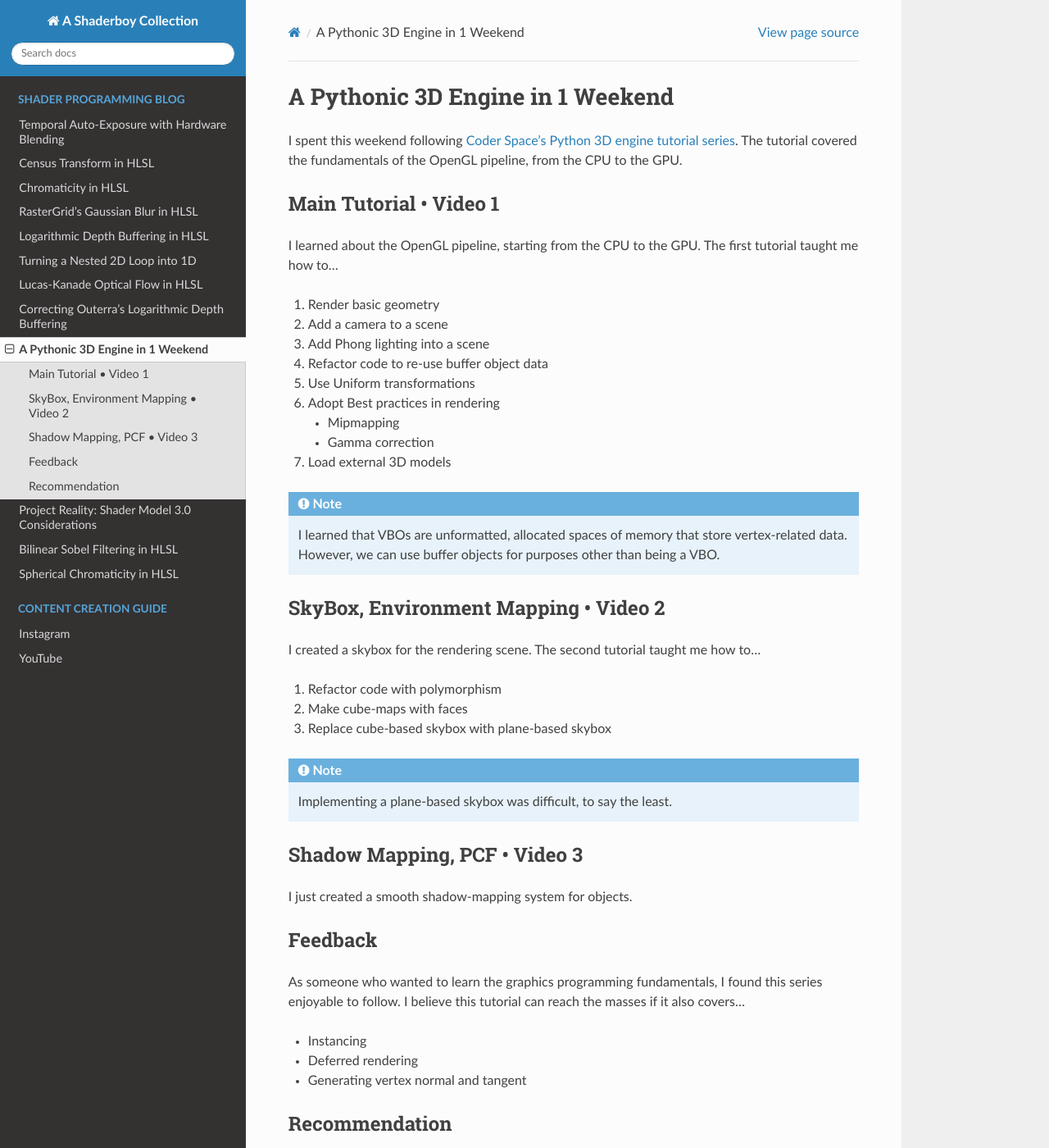
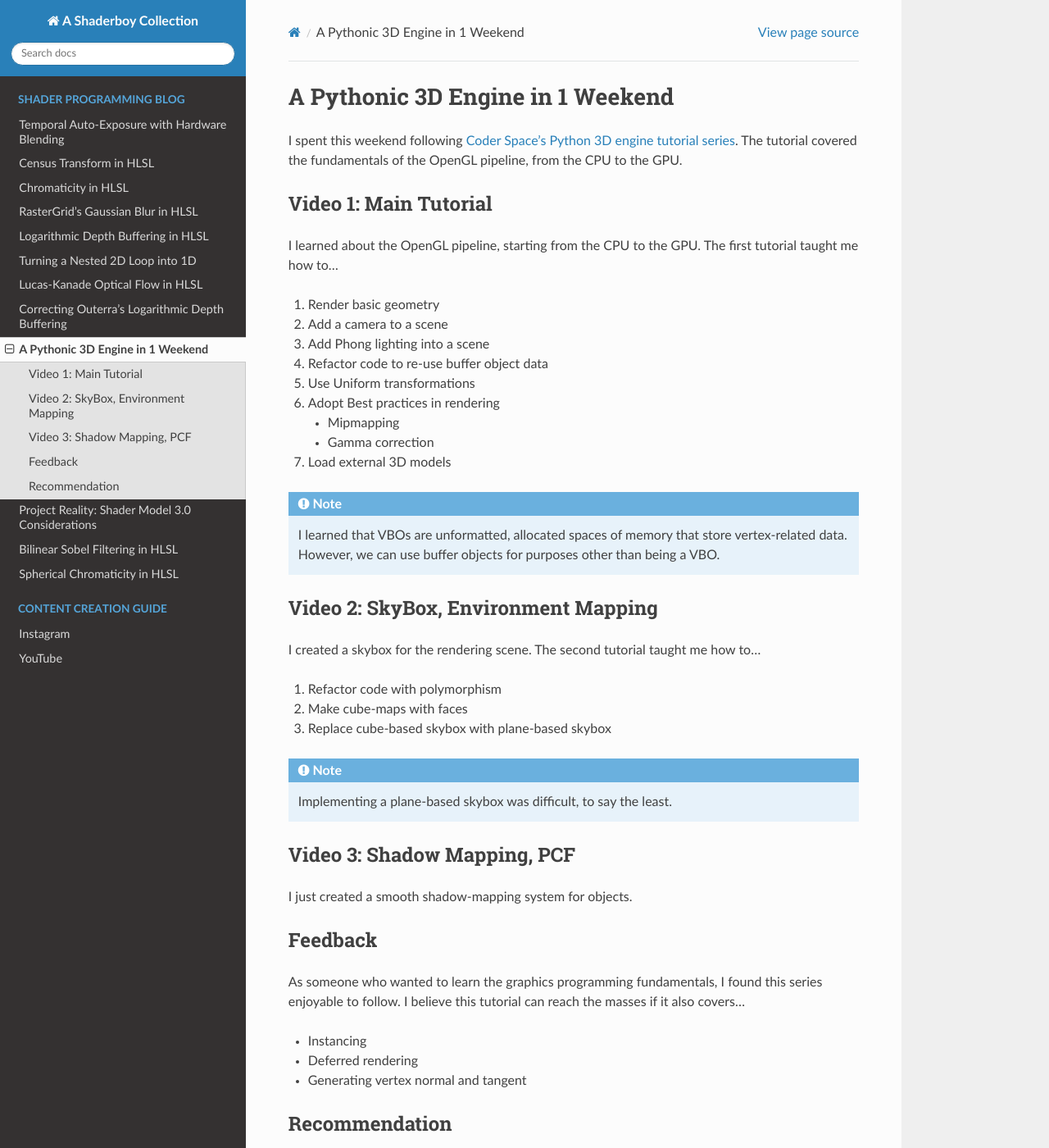
Before and after one commit to papadanku/papadanku.github.io, a Sphinx documentation site: the page built from docs/source/blog/pythonengine.rst, in a window 1280 px wide and 1400 px high. Shown: the whole window at 82% size. Built offline with Sphinx 7.4.7 and the Read the Docs theme 2.0.0, drawn with Linux system fonts in a browser that asks for light colours.

```diff
--- a/docs/source/blog/pythonengine.rst
+++ b/docs/source/blog/pythonengine.rst
@@ -4,8 +4,8 @@ A Pythonic 3D Engine in 1 Weekend
 
 I spent this weekend following `Coder Space's Python 3D engine tutorial series <https://youtube.com/playlist?list=PLi77irUVkDav8GLrZSVZiPPHvVa-RjJ-o>`_. The tutorial covered the fundamentals of the OpenGL pipeline, from the CPU to the GPU.
 
-Main Tutorial • Video 1
------------------------
+Video 1: Main Tutorial
+----------------------
 
 I learned about the OpenGL pipeline, starting from the CPU to the GPU. The first tutorial taught me how to…
 
@@ -25,8 +25,8 @@ I learned about the OpenGL pipeline, starting from the CPU to the GPU. The first
 
    I learned that VBOs are unformatted, allocated spaces of memory that store vertex-related data. However, we can use buffer objects for purposes other than being a VBO.
 
-SkyBox, Environment Mapping • Video 2
--------------------------------------
+Video 2: SkyBox, Environment Mapping
+------------------------------------
 
 I created a skybox for the rendering scene. The second tutorial taught me how to…
 
@@ -38,8 +38,8 @@ I created a skybox for the rendering scene. The second tutorial taught me how to
 
    Implementing a plane-based skybox was difficult, to say the least.
 
-Shadow Mapping, PCF • Video 3
------------------------------
+Video 3: Shadow Mapping, PCF
+----------------------------
 
 I just created a smooth shadow-mapping system for objects.
 
```
